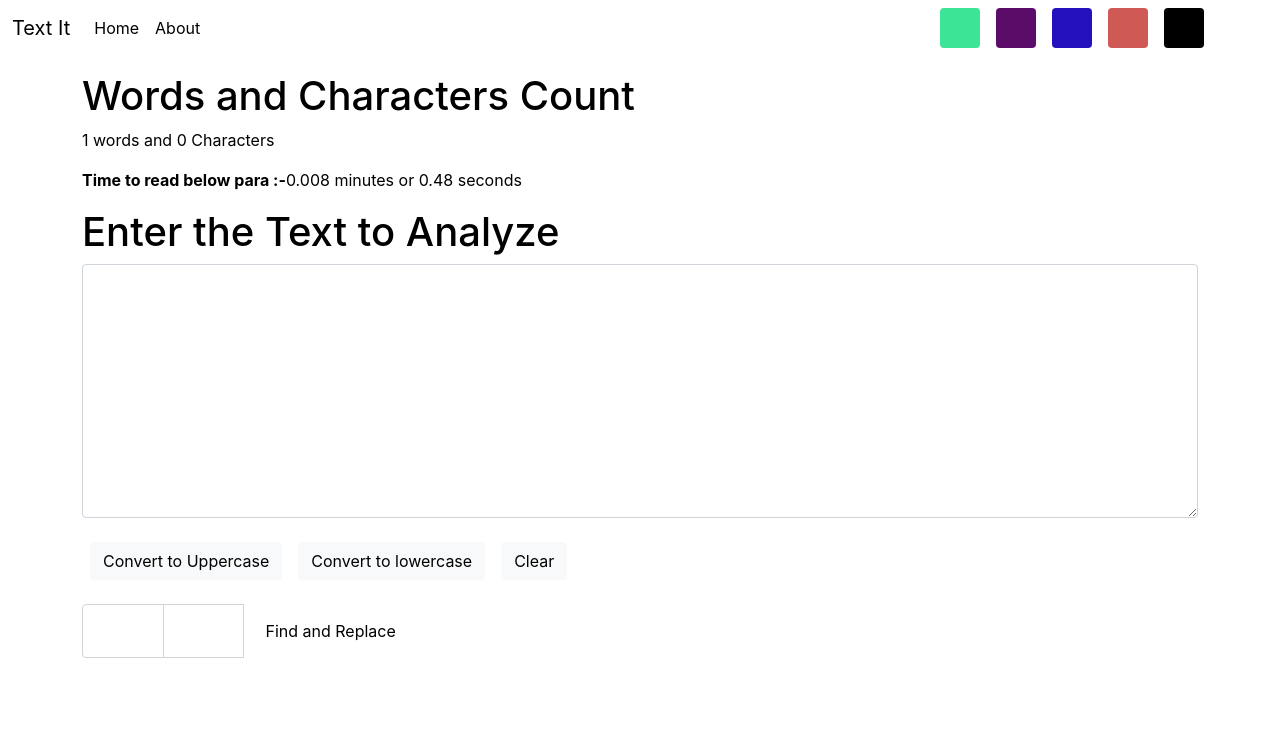
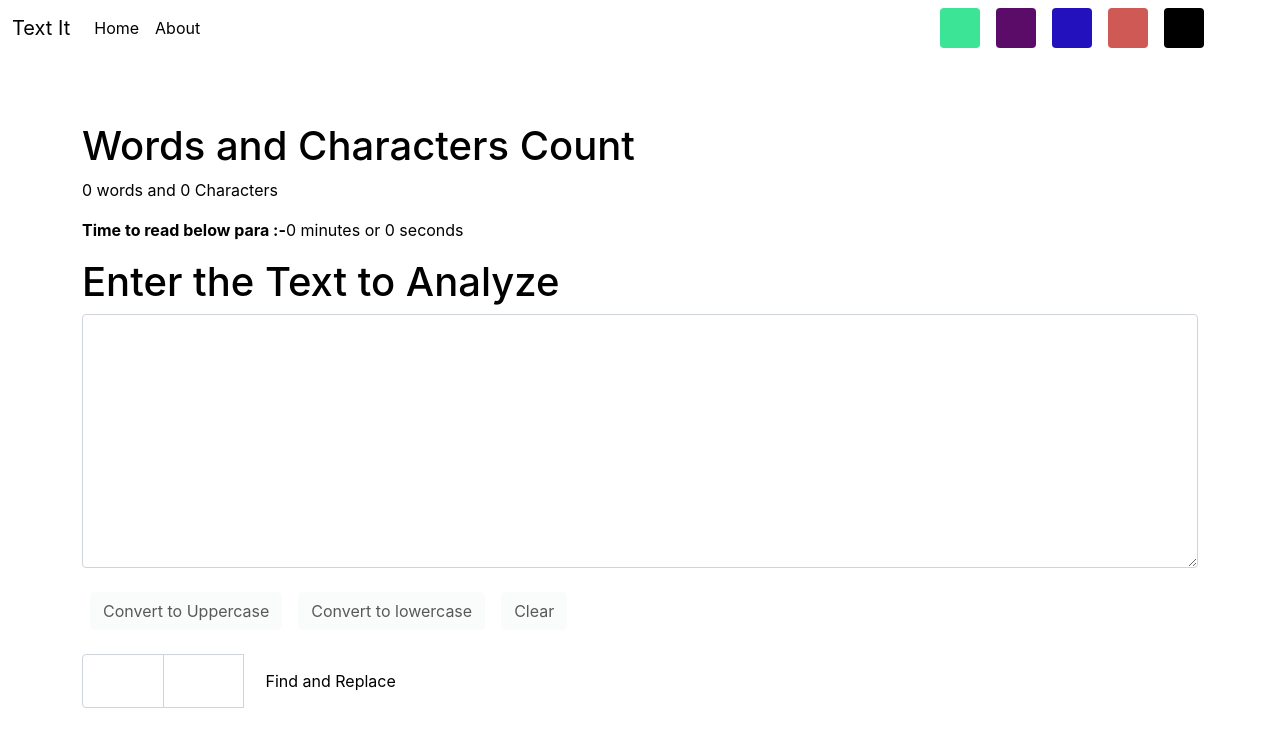
Before and after one commit to theav21/firstreact, a React (Create React App) app: page / in a window 1280 px wide. Shown: the top 746 px of the page. Built offline with nearby package versions, Linux system fonts and the light colour scheme.

Commit message:
bug fixed of Text it

```diff
--- a/src/components/Alert.js
+++ b/src/components/Alert.js
@@ -6,8 +6,10 @@ function Alert(props) {
         return lower.charAt(0).toUpperCase()+lower.slice(1);
     }
   return (
-    props.alert && <div className={`alert alert-${props.alert.type} alert-dismissible fade show`} role="alert">
+    <div style={{height:'50px'}}>
+    {props.alert && <div className={`alert alert-${props.alert.type} alert-dismissible fade show`} role="alert">
         <strong>{capiTalize(props.alert.type)}</strong> {props.alert.message}
+    </div>}
     </div>
   )
 }
--- a/src/components/TextForm.js
+++ b/src/components/TextForm.js
@@ -45,12 +45,12 @@ function TextForm(props) {
       <div className="container my-3" style={{ color: props.label }}>
         <h1>Words and Characters Count</h1>
         <p>
-          {text.split(" ").length} words and {text.length} Characters
+          {text.split(/\s+/).filter((element)=>{return element.length!=0}).length} words and {text.length} Characters
         </p>
         <p>
           <b>Time to read below para :-</b>
-          {0.008 * text.split(" ").length} minutes or{" "}
-          {0.48 * text.split(" ").length} seconds{" "}
+          {0.008 * text.split(" ").filter((element)=>{return element.length!=0}).length} minutes or{" "}
+          {0.48 * text.split(" ").filter((element)=>{return element.length!=0}).length} seconds{" "}
         </p>
       </div>
       <div className="container my-3" style={{ color: props.label }}>
@@ -66,6 +66,7 @@ function TextForm(props) {
           ></textarea>
         </div>
         <button
+          disabled={text.length===0}
           type="button"
           onClick={clickHandler}
           className={`btn btn-${props.color} m-2`}
@@ -73,13 +74,14 @@ function TextForm(props) {
           Convert to Uppercase
         </button>
         <button
+          disabled={text.length===0}
           type="button"
           onClick={clickHandler2}
           className={`btn btn-${props.color} m-2`}
         >
           Convert to lowercase
         </button>
-        <button type="button" onClick={click} className="btn btn-light m-2">
+        <button disabled={text.length===0} type="button" onClick={click} className="btn btn-light m-2">
           Clear
         </button>
         {/* <h2>Preview</h2>
```
